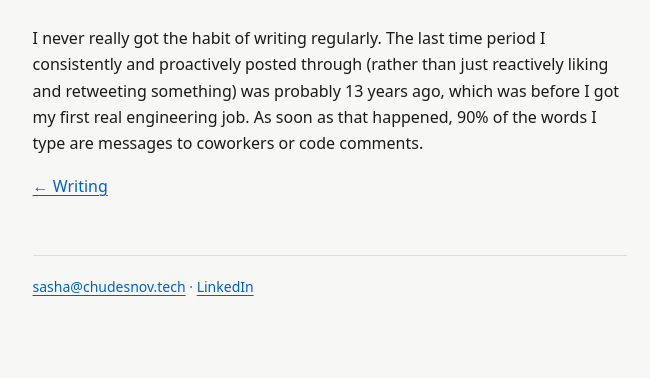
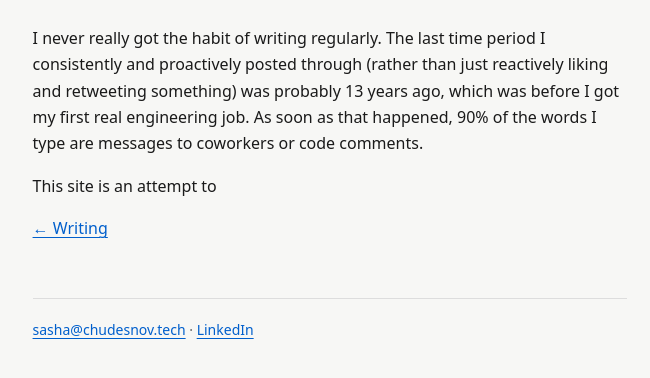
Before and after one commit to Chudesnov/chudesnov.tech, an Eleventy site: page src/writing/hello-world.md in a window 1280 px wide. Shown: the part 136-514 px from the top of the page, without its empty margins (310-960 px from the left). Built offline with nearby package versions, Linux system fonts and the light colour scheme; Eleventy itself is replaced by a stand-in of ours; files that its build step writes are made by us from their sources.

```diff
--- a/src/writing/hello-world.md
+++ b/src/writing/hello-world.md
@@ -6,3 +6,5 @@
 ---
 
 I never really got the habit of writing regularly. The last time period I consistently and proactively posted through (rather than just reactively liking and retweeting something) was probably 13 years ago, which was before I got my first real engineering job. As soon as that happened, 90% of the words I type are messages to coworkers or code comments.
+
+This site is an attempt to
```
